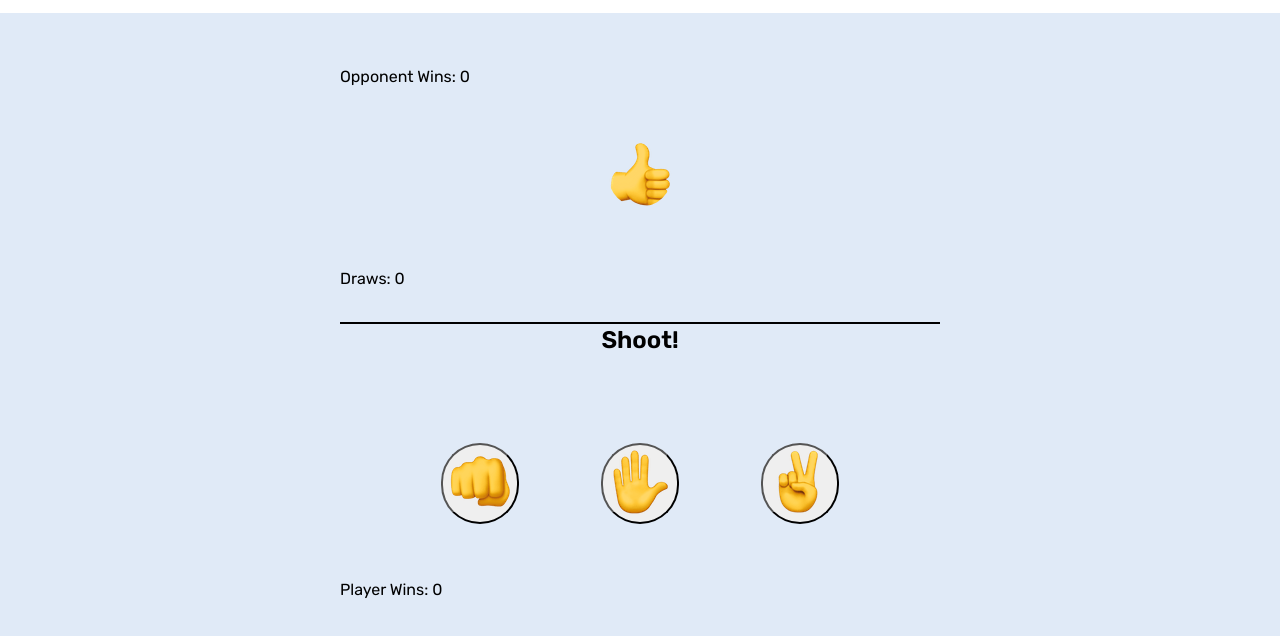
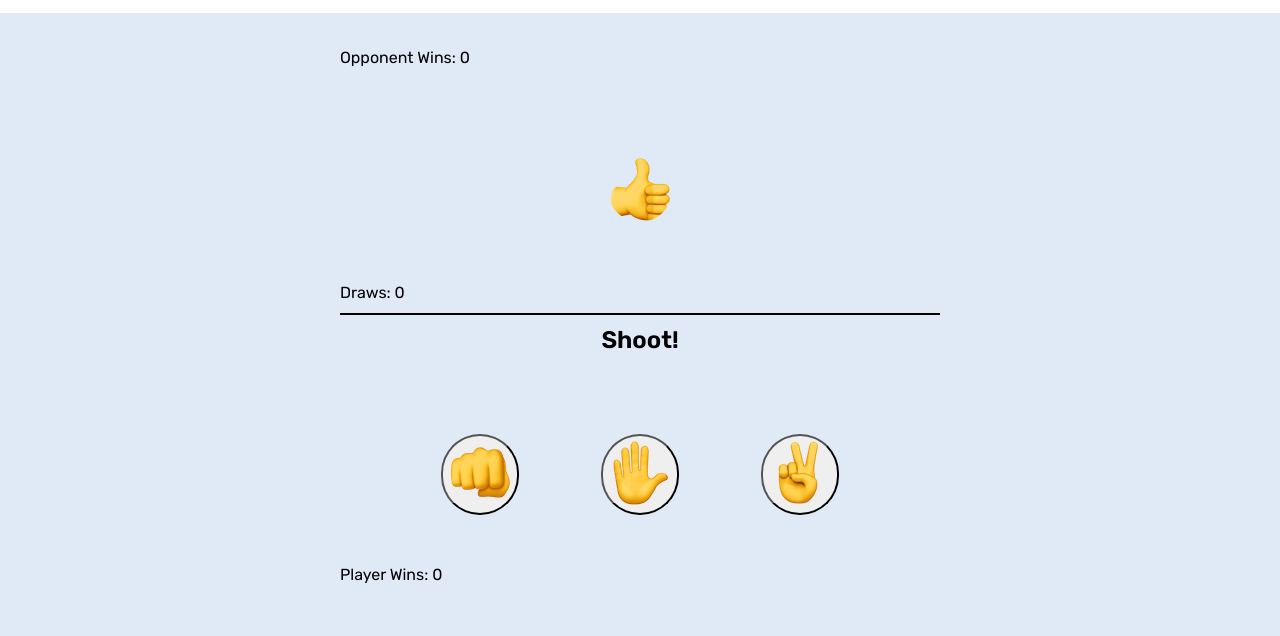
Before and after one commit to erikbaxstrom/alch-web-rock-paper-scissors, a plain HTML site: page index.html in a window 1280 px wide. Shown: the part 68-704 px from the top of the page. Drawn offline with Linux system fonts and the light colour scheme.

Commit message:
add css and html to move opponent gesture

```diff
--- a/app.js
+++ b/app.js
@@ -67,7 +67,7 @@ function playAgain() {
 
 /* Component */
 // get DOM
-const opponentThrowImg = document.getElementById('opponent-gesture');
+const opponentThrowImg = document.getElementById('opponent-gesture-img');
 const displayOutcome = document.getElementById('display-outcome');
 const rockButton = document.getElementById('rock-button');
 const paperButton = document.getElementById('paper-button');
--- a/index.html
+++ b/index.html
@@ -37,13 +37,15 @@
             <div id="gameboard">
                 <div id="opponent">
                     <p class="score">Opponent Wins: <span id="opponent-score-display">0</span></p>
-                    <div>
+                    <div id="opponent-gesture">
                         <img
                             src="./assets/ready.png"
                             alt="Thumbs up. Ready to play."
-                            id="opponent-gesture"
+                            id="opponent-gesture-img"
+                            class="opponent-threw"
                         />
                     </div>
+                    <div></div>
                     <p class="score">Draws: <span id="draw-score-display">0</span></p>
                 </div>
                 <div id="player">
--- a/styles/rps.css
+++ b/styles/rps.css
@@ -5,36 +5,43 @@
     margin: 0 auto;
 }
 
+#player,
 #opponent {
     display: grid;
     justify-items: center;
     align-items: center;
-    border-bottom: 2px solid black;
+    grid-template-rows: 50px 150px 40px 40px;
 }
 
-#player {
-    display: grid;
-    justify-items: center;
-    align-items: end;
-    grid-template-rows: 50px 150px 40px;
+#opponent {
+    border-bottom: 2px solid black;
 }
 
 #player-choices {
     display: grid;
     justify-content: center;
     justify-items: center;
+    align-self: end;
     grid-template-columns: repeat(3, 150px);
     gap: 10px;
 }
 
+#opponent-gesture {
+    align-self: start;
+}
+
 #player-choices button,
-#opponent-gesture {
+#opponent-gesture-img {
     border-radius: 50px;
     padding: 5px;
 }
 
 .selected {
     transform: translateY(-70px);
+}
+
+.opponent-threw {
+    transform: translateY(70px);
 }
 
 .winner {
```
